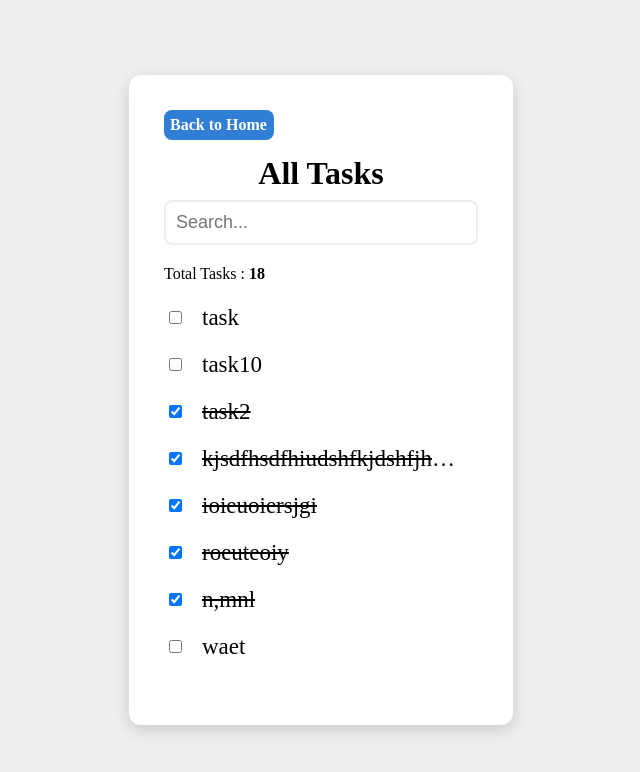
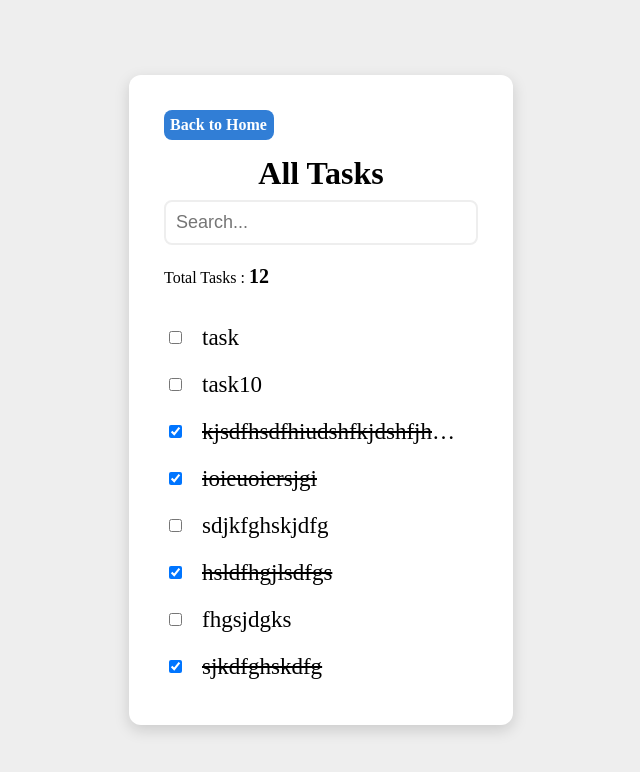
Before and after one commit to AvaniSujith/Todo-Typescript, a Vue app: page /task-page in a window 1280 px wide. Shown: the top 772 px of the page, without its empty margins (319-959 px from the left). Built offline with nearby package versions, Linux system fonts and the light colour scheme; data requests are answered from the project's data file.

Commit message:
refactor: style

```diff
--- a/db.json
+++ b/db.json
@@ -11,11 +11,6 @@
       "completed": false
     },
     {
-      "id": "b7b7",
-      "title": "task2",
-      "completed": true
-    },
-    {
       "id": "dd87",
       "title": "kjsdfhsdfhiudshfkjdshfjhdsjhggihfgjdfgkjshkjshdfjhskfh",
       "completed": true
@@ -26,26 +21,6 @@
       "completed": true
     },
     {
-      "id": "5965",
-      "title": "roeuteoiy",
-      "completed": true
-    },
-    {
-      "id": "7836",
-      "title": "n,mnl",
-      "completed": true
-    },
-    {
-      "id": "096c",
-      "title": "waet",
-      "completed": false
-    },
-    {
-      "id": "0dbc",
-      "title": "jfkghksdjgf",
-      "completed": false
-    },
-    {
       "id": "dc89",
       "title": "sdjkfghskjdfg",
       "completed": false
@@ -53,7 +28,7 @@
     {
       "id": "64b4",
       "title": "hsldfhgjlsdfgs",
-      "completed": false
+      "completed": true
     },
     {
       "id": "6f37",
@@ -61,14 +36,9 @@
       "completed": false
     },
     {
-      "id": "cc30",
-      "title": "skdfjghksjdgf",
-      "completed": false
-    },
-    {
       "id": "6c86",
       "title": "sjkdfghskdfg",
-      "completed": false
+      "completed": true
     },
     {
       "id": "3209",
--- a/src/components/AddTask.vue
+++ b/src/components/AddTask.vue
@@ -90,7 +90,7 @@ button:disabled {
 }
 
 .add-btn-container:hover .tool-tip {
-  visibility: visible;
+  display: flex;
   width: 100%;
   top: -44px;
 }
--- a/src/components/TaskList.vue
+++ b/src/components/TaskList.vue
@@ -146,16 +146,19 @@ p {
   display: flex;
   align-items: center;
   justify-content: center;
+  position: relative;
+  z-index: 2;
 }
 
-.task-title-component {
+/* .task-title-component {
   position: relative;
-}
+} */
 
 .task-title-component:hover .tool-tip {
-  visibility: visible;
-  top: -7px;
+  display: flex;
+  top: 4px;
   left: 82px;
+  z-index: 99999;
 }
 
 .task-title input {
--- a/src/components/Tooltip.vue
+++ b/src/components/Tooltip.vue
@@ -24,9 +24,8 @@ const props = withDefaults(defineProps<Props>(), {
 </script>
 
 <template>
-  <div class="tool-tip-content">
   <div
-      class="tooltip-container"
+    class="tool-tip-content"
     :style="{
       top: props.top + 'px',
       bottom: props.bottom + 'px',
@@ -34,6 +33,7 @@ const props = withDefaults(defineProps<Props>(), {
       left: props.left + 'px',
     }"
   >
+    <div class="tooltip-container">
       <p class="tooltip">
         {{ text }}
       </p>
@@ -53,7 +53,6 @@ const props = withDefaults(defineProps<Props>(), {
 <style scoped>
 .tool-tip-content {
   width: fit-content;
-  position: relative;
 }
 
 .tooltip {
@@ -71,9 +70,8 @@ const props = withDefaults(defineProps<Props>(), {
   flex-direction: column;
   justify-content: center;
   align-items: center;
-  /* position: absolute; */
-  width: 100%;
-  /* z-index: 10000; */
+  position: relative;
+  width: fit-content;
 }
 
 .box {
--- a/src/pages/HomePage.vue
+++ b/src/pages/HomePage.vue
@@ -181,7 +181,7 @@ h2 {
 
 .view-all:hover .tool-tip {
   width: 100%;
-  visibility: visible;
+  display: flex;
   top: -44px;
   left: 120px;
 }
--- a/src/pages/TaskPage.vue
+++ b/src/pages/TaskPage.vue
@@ -64,7 +64,7 @@ onMounted(async () => {
     <nav class="back-button">
       <router-link to="/" class="nav-link">Back to Home</router-link>
       <div class="tool-tip">
-        <tooltip :text="'Go back to Home'" :top-of-box=29 :left-of-box=55 />
+        <tooltip :text="'Go back to Home'" :top-of-box="29" :left-of-box="55" />
       </div>
     </nav>
     <header>
@@ -80,11 +80,12 @@ onMounted(async () => {
           Total Tasks : <span>{{ taskStore.tasks.length }}</span>
         </p>
       </div>
-      <div class="scroll-container">
-        <div class="task-container">
-          <task-list :tasks="filteredTasks" @delete-task="handleDelete" />
-        </div>
-      </div>
+
+      <task-list
+        class="task-container"
+        :tasks="filteredTasks"
+        @delete-task="handleDelete"
+      />
     </section>
     <empty-state
       v-else
@@ -96,6 +97,13 @@ onMounted(async () => {
 </template>
 
 <style scoped>
+.page-container {
+  width: 100%;
+  overflow: visible;
+  position: relative;
+  z-index: 1;
+}
+
 .back-button {
   background: #317ed6;
   border-radius: 8px;
@@ -108,12 +116,13 @@ onMounted(async () => {
 }
 
 .back-button:hover .tool-tip {
-  visibility: visible;
+  display: flex;
   top: -44px;
 }
 
 span {
   font-weight: 600;
+  font-size: 20px;
 }
 
 h2 {
@@ -126,28 +135,19 @@ h2 {
 }
 
 .task-container {
-  max-height: 436px;
-  height: 100%;
+  height: 402px;
   width: 100%;
   overflow-y: scroll;
-  overflow-x: hidden;
+  /* overflow-x: visible; */
+  white-space: nowrap;
   scrollbar-width: none;
+  scroll-behavior: smooth;
   padding: 10px 2px 0px 5px;
-  position: relative;
-}
-
-.scroll-container {
-  padding-bottom: 20px;
-  height: 402px;
-  width: 100%;
-  position: relative;
-}
-
-.page-container {
-  width: 100%;
+  position: absolute;
+  z-index: 9999;
 }
 
 .task-count {
-  margin-top: 20px;
+  margin: 20px 0 15px 0;
 }
 </style>
--- a/src/style.css
+++ b/src/style.css
@@ -35,7 +35,7 @@ button {
 }
 
 .tool-tip {
-  visibility: hidden;
+  display: none;
   width: fit-content;
   font-size: 15px;
   font-weight: 500;
```
Lines whose indentation alone changed are shown as unchanged.
